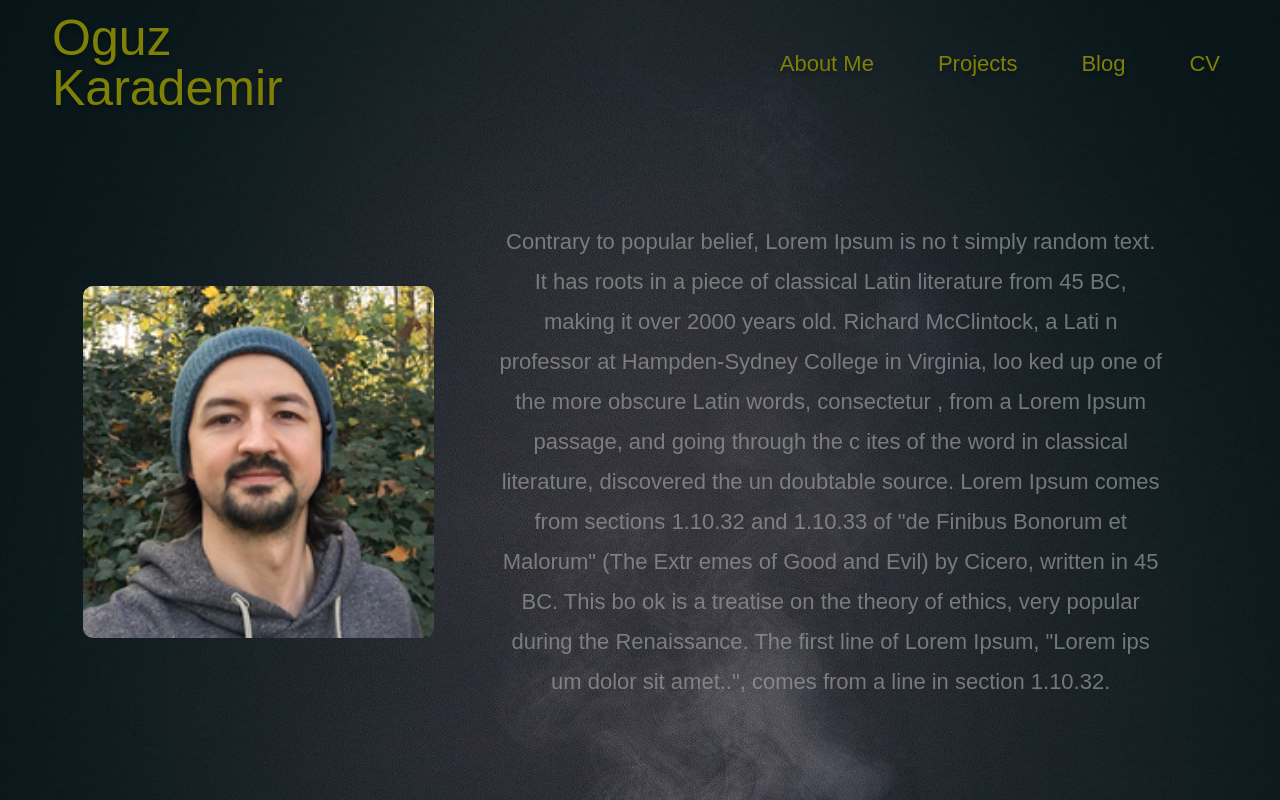
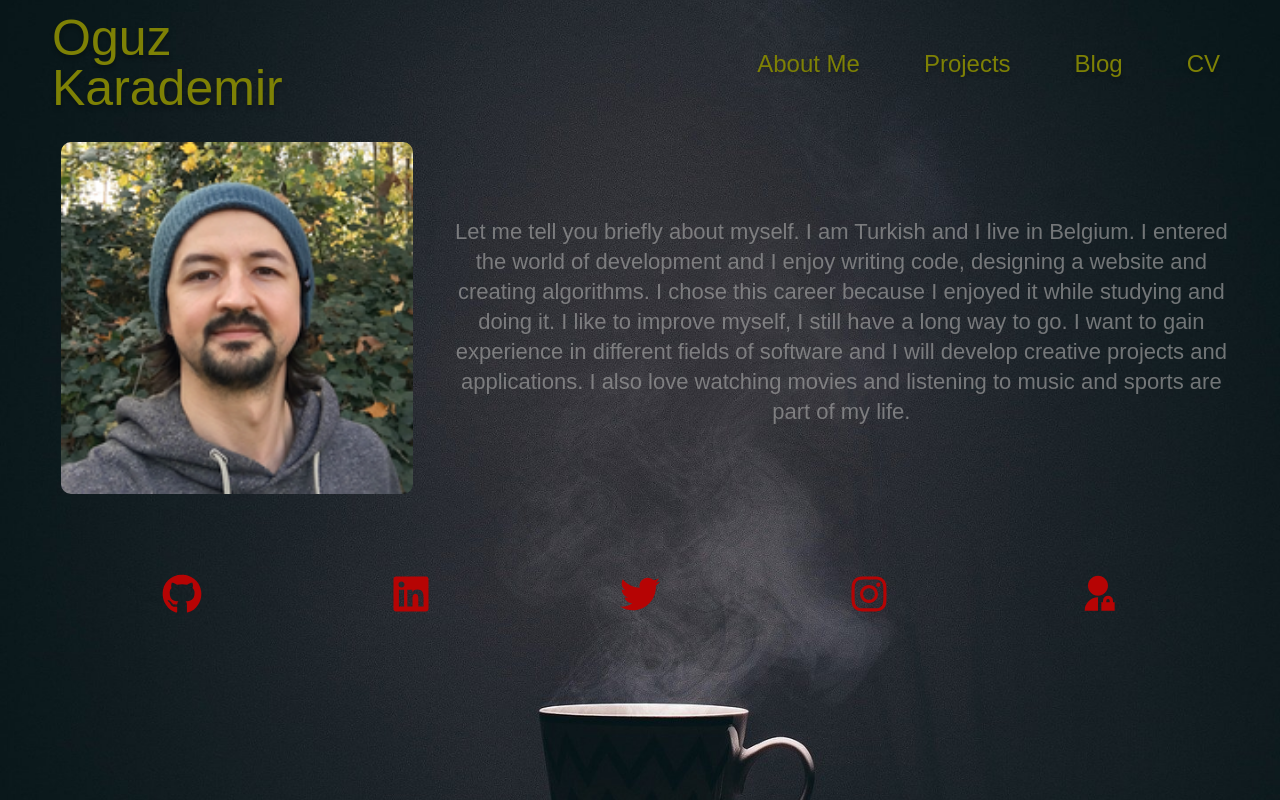
Before and after one commit to oguzkarademir/Portfolio, a React (Create React App) app in the folder client/: page /about in a window 1280 px wide. Shown: the top 800 px of the page. Built offline with nearby package versions, Linux system fonts and the light colour scheme; no server answers; a web font is replaced by a local one.

Commit message:
style fixing

```diff
--- a/client/src/App.css
+++ b/client/src/App.css
@@ -32,7 +32,7 @@ body {
   font-family: 'Lexend Peta', sans-serif;
   font-style: normal;
   font-weight: normal;
-  font-size: 22px;
+  font-size: 24px;
   line-height: 57px;
   color: #7E8105 !important;
   text-shadow: 0px 4px 4px rgba(0, 0, 0, 0.25);
@@ -50,7 +50,7 @@ body {
   font-family: 'Lexend Peta', sans-serif;
   font-style: normal;
   font-weight: 500;
-  font-size: 40px;
+  font-size: 32px;
   line-height: 72px;
   color: #a3a3a3a9;
 }
@@ -63,7 +63,7 @@ body {
   font-weight: 900;
   font-size: 28px !important;
   line-height: 36px;
-  color: rgba(173, 3, 3, 0.986) !important;
+  color: rgba(173, 3, 3, 0.623) !important;
 }
 .card-tit {
   font-family: 'Lexend Peta', sans-serif;
@@ -90,6 +90,11 @@ body {
   cursor: pointer;
   color: #000000;
 }
+.card-link:hover, .home-link:hover {
+  color: blue;
+  text-decoration: none;
+}
+
 .code-icon {
   color: red;
 }
@@ -100,7 +105,7 @@ body {
   font-style: normal;
   font-weight: 500;
   font-size: 22px;
-  line-height: 40px;
+  line-height: 30px;
   color: #a3a3a3a9;
 }
 
@@ -167,14 +172,22 @@ button.btn-cv.m-3.btn.btn-primary {
 /* Portrait phones and smaller */
 @media (max-width: 575px) {
   .myname {
-    font-size: 23px !important;
-    line-height: 50px !important;
+    font-size: 24px !important;
+    line-height: 30px !important;
+  }
+  .home-intro {
+    font-size: 20px;
+    line-height: 40px;
+  }
+  .menu {
+    font-size: 18px;
+    line-height: 30px;
   }
 
   .card-title {
     font-size: 24px !important;
     line-height: 24px;
-    color: red !important;
+    color: rgba(173, 3, 3, 0.623) !important;
   }
   .card-desc {
     margin-top: 10px;
@@ -186,4 +199,14 @@ button.btn-cv.m-3.btn.btn-primary {
   .card-imag{
     height: 300px;
   }
+
+  .about-intro {
+    font-size: 18px;
+  }
 }
+
+@media (max-width: 991px) {
+  .menu{
+    margin-left: 18px;
+  }
+}
--- a/client/src/components/About.jsx
+++ b/client/src/components/About.jsx
@@ -4,24 +4,32 @@ import myImg from "../assets/T91PPTG9H-U013BC7JTJM-13a0099dfd7d-192.png";
 
 export const About = () => {
   return (
-    <Container fluid >
-      <Row className="p-5" style={{ color: "white" }}>
-        <Col xs={12} lg={4} className="d-flex align-items-center justify-content-center" >
-            <Image fluid src={myImg} style={{ width: "22rem", borderRadius:"10px" }} />
+    <Container fluid>
+      <Row className="p-3" style={{ color: "white" }}>
+        <Col
+          xs={12}
+          lg={4}
+          className="d-flex align-items-center justify-content-center"
+        >
+          <Image
+            fluid
+            src={myImg}
+            style={{ width: "22rem", borderRadius: "10px" }}
+          />
         </Col>
-        <Col xs={12} lg={8} className="about-intro p-5 d-flex align-items-center justify-content-center text-center" >
-          Contrary to popular belief, Lorem Ipsum is no t simply random text. It
-          has roots in a piece of classical Latin literature from 45 BC, making
-          it over 2000 years old. Richard McClintock, a Lati n professor at
-          Hampden-Sydney College in Virginia, loo ked up one of the more obscure
-          Latin words, consectetur , from a Lorem Ipsum passage, and going
-          through the c ites of the word in classical literature, discovered the
-          un doubtable source. Lorem Ipsum comes from sections 1.10.32 and
-          1.10.33 of "de Finibus Bonorum et Malorum" (The Extr emes of Good and
-          Evil) by Cicero, written in 45 BC. This bo ok is a treatise on the
-          theory of ethics, very popular during the Renaissance. The first line
-          of Lorem Ipsum, "Lorem ips um dolor sit amet..", comes from a line in
-          section 1.10.32.
+        <Col
+          xs={12}
+          lg={8}
+          className="about-intro d-flex mt-2 align-items-center justify-content-center text-center"
+        >
+          Let me tell you briefly about myself. I am Turkish and I live in
+          Belgium. I entered the world of development and I enjoy writing code,
+          designing a website and creating algorithms. I chose this career
+          because I enjoyed it while studying and doing it. I like to improve
+          myself, I still have a long way to go. I want to gain experience in
+          different fields of software and I will develop creative projects and
+          applications. I also love watching movies and listening to music and sports
+          are part of my life.
         </Col>
       </Row>
     </Container>
--- a/client/src/components/homepage/Homepage.jsx
+++ b/client/src/components/homepage/Homepage.jsx
@@ -31,13 +31,13 @@ export const Homepage = () => {
 
   return (
     <Container fluid>
-      <Row className="p-5">
-        <Col xs={12} lg={6} className="home-intro p-5 d-flex align-items-center justify-content-center">
+      <Row className="p-3">
+        <Col xs={12} lg={6} className="home-intro d-flex align-items-center justify-content-center">
             Hi It’s Oguz and I am a frontend developer. Here I will share my own works and articles.
         </Col>
         <Col xs={12} lg={6}>
             <Row className="pt-4 d-flex justify-content-center">
-                <Card className="p-4 card-style" style={{width:"36rem", height:"20rem"}}>
+                <Card className="p-4 card-style" style={{width:"36rem", height:"18rem"}}>
                     <Card.Title style={{color:"black"}}>Latest Project</Card.Title>
                     <ListGroup variant="flush">
                         <Link to={{
@@ -62,7 +62,7 @@ export const Homepage = () => {
                 </Card>
             </Row>
             <Row className="pt-4 d-flex justify-content-center">
-                <Card className="p-4 card-style" style={{width:"36rem", height:"20rem"}}>
+                <Card className="p-4 card-style" style={{width:"36rem", height:"18rem"}}>
                     <Card.Title style={{color:"black"}}>Latest Articles</Card.Title>
                     <ListGroup variant="flush">
                         <Card.Link href={lastA?.medium_url} target="_blank" className="mt-4"><AiFillRead style={{color:"#6D0000", marginRight:"10px"}}/>{lastA?.title}</Card.Link>
```
